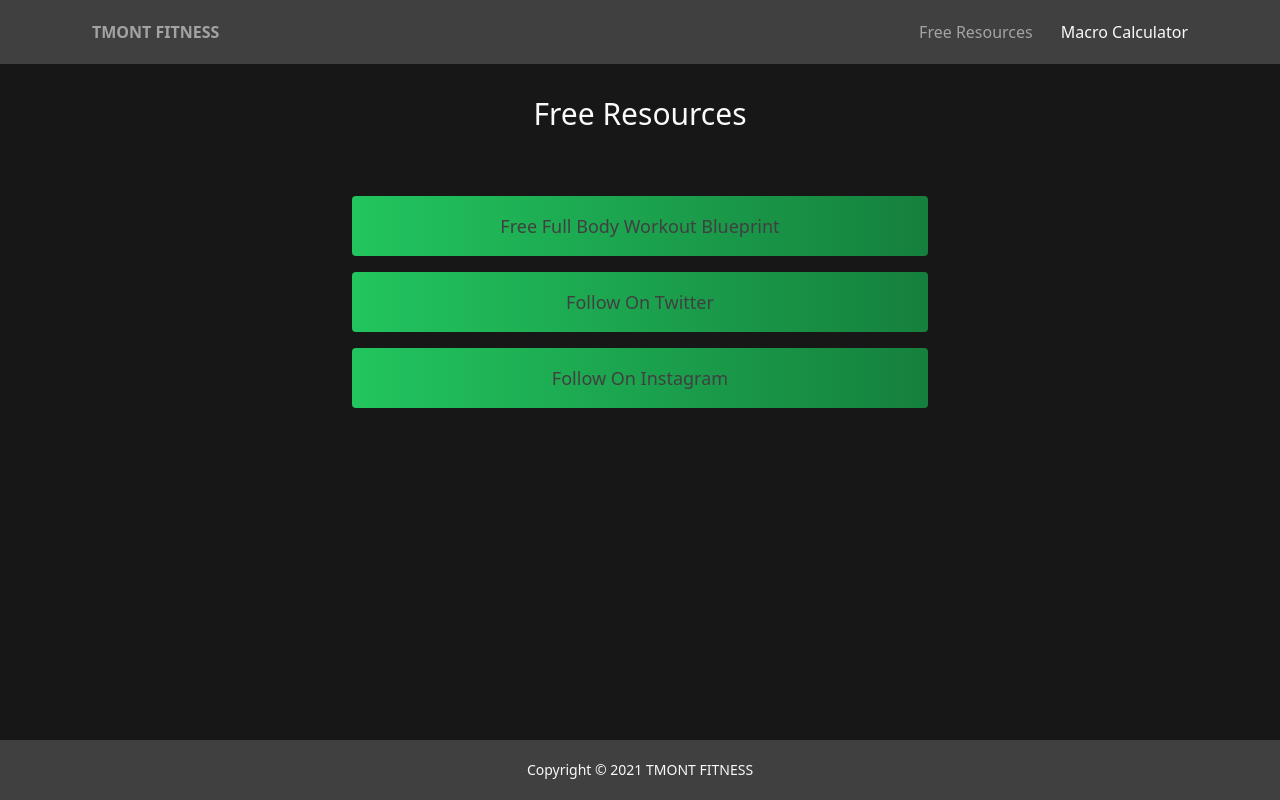
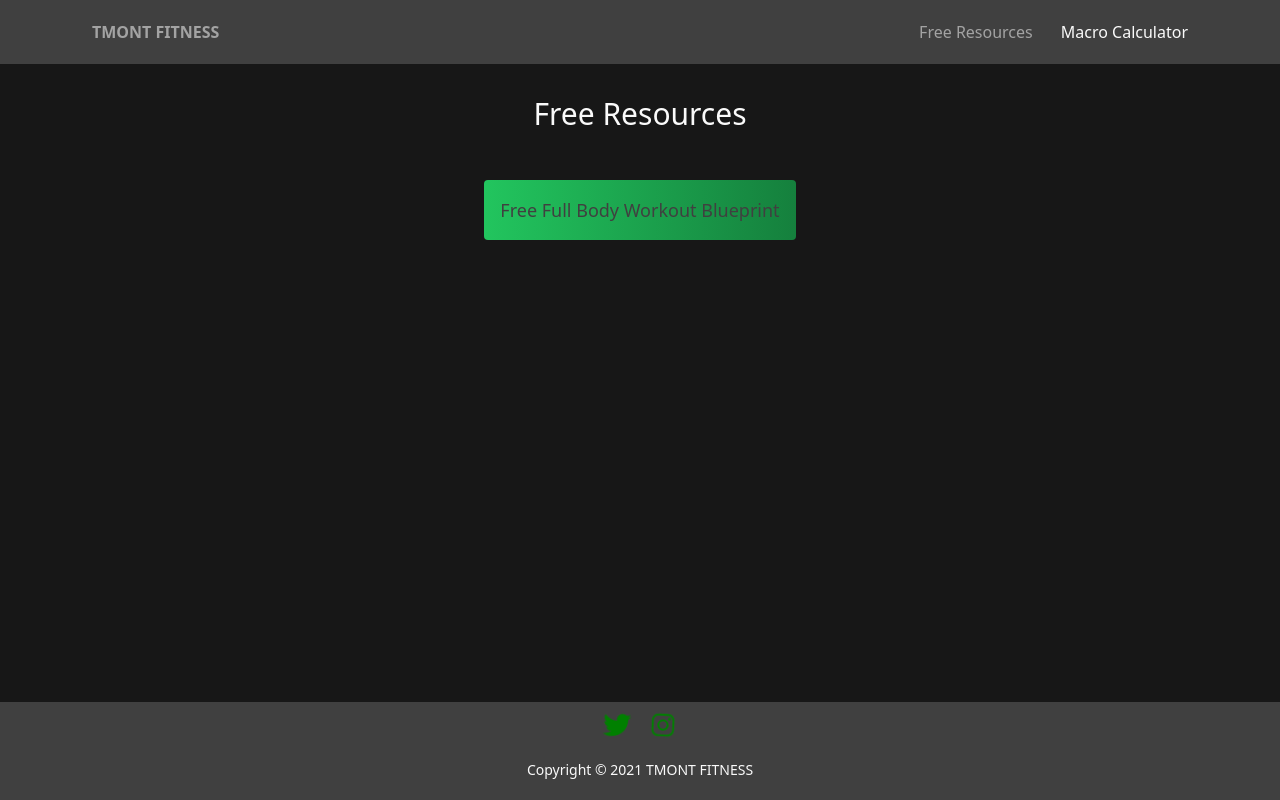
Before and after one commit to fitdevproject/tmontfitnes, a Next.js app: page /FreeResources in a window 1280 px wide. Built offline with nearby package versions, Linux system fonts and the light colour scheme.

Commit message:
Updates to macro result and footer

```diff
--- a/components/Footer.tsx
+++ b/components/Footer.tsx
@@ -1,7 +1,30 @@
+import { IoLogoTwitter, IoLogoInstagram } from "react-icons/io";
+import Link from "next/link";
 const Footer = () => {
   return (
     <footer className="bg-neutral-700">
-      <div className="max-w-6xl mx-auto px-4 flex justify-center">
+      <div className="max-w-6xl mx-auto px-4 flex flex-col items-center">
+        <div className="flex mt-2">
+          <Link href="https://twitter.com/tmontfitness">
+            <a className="animate-fade-in-down mr-4" target="_blank">
+              <IoLogoTwitter
+                className="animate-wiggle"
+                color="green"
+                size={30}
+              />
+            </a>
+          </Link>
+
+          <Link href="https://instagram.com/tmontfitness">
+            <a className="animate-fade-in-down " target="_blank">
+              <IoLogoInstagram
+                className="animate-wiggle"
+                color="green"
+                size={30}
+              />
+            </a>
+          </Link>
+        </div>
         <div className="py-5 px-2 text-neutral-50 text-sm">
           Copyright &copy; {new Date().getFullYear()} TMONT FITNESS
         </div>
--- a/package.json
+++ b/package.json
@@ -15,6 +15,7 @@
     "next": "12.0.7",
     "react": "17.0.2",
     "react-dom": "17.0.2",
+    "react-icons": "^4.3.1",
     "yup": "^0.32.11"
   },
   "devDependencies": {
--- a/pages/FreeResources/index.tsx
+++ b/pages/FreeResources/index.tsx
@@ -1,35 +1,19 @@
 import type { NextPage } from "next";
 import Link from "next/link";
+import { IoLogoTwitter, IoLogoInstagram } from "react-icons/io";
 const FreeResources: NextPage = () => {
   return (
-    <div>
-      <h1 className="block mx-auto my-8 text-center text-neutral-50 text-3xl">
+    <div className="flex flex-col items-center">
+      <h1 className=" my-8 text-center text-neutral-50 text-3xl">
         Free Resources
       </h1>
-      <div className=" my-16 text-center">
+      <div className="text-center">
         <Link href="https://tmontfitness.gumroad.com/l/UOSFf?_ga=2.212175188.1582768222.1639430290-841510740.1630159065&_gl=1*1eu84co*_ga*ODQxNTEwNzQwLjE2MzAxNTkwNjU.*_ga_6LJN6D94N6*MTYzOTQzMDI4OS40LjEuMTYzOTQzMDgxNy4w">
           <a
-            className="mx-auto block my-4 rounded bg-gradient-to-r from-green-500 to-green-700 max-w-xs md:max-w-xl py-4 px-4 md:text-lg hover:bg-gradient-to-r hover:from-green-600 hover:to-green-900 hover:text-black text-neutral-700"
+            className="animate-fade-in-down mx-auto block my-4 rounded bg-gradient-to-r from-green-500 to-green-700 max-w-xs md:max-w-xl py-4 px-4 md:text-lg hover:bg-gradient-to-r hover:from-green-600 hover:to-green-900 hover:text-black text-neutral-700"
             target="_blank"
           >
             Free Full Body Workout Blueprint
-          </a>
-        </Link>
-        <Link href="https://twitter.com/tmontfitness">
-          <a
-            className="mx-auto block my-4 rounded bg-gradient-to-r from-green-500 to-green-700  max-w-xs md:max-w-xl py-4 px-4 text-sm md:text-lg hover:bg-gradient-to-r hover:from-green-600 hover:to-green-900 hover:text-black text-neutral-700"
-            target="_blank"
-          >
-            Follow On Twitter
-          </a>
-        </Link>
-
-        <Link href="https://instagram.com/tmontfitness">
-          <a
-            className="mx-auto block my-4 rounded bg-gradient-to-r from-green-500 to-green-700 max-w-xs md:max-w-xl py-4 px-4 text-sm md:text-lg hover:bg-gradient-to-r hover:from-green-600 hover:to-green-900 hover:text-black text-neutral-700"
-            target="_blank"
-          >
-            Follow On Instagram
           </a>
         </Link>
       </div>
--- a/pages/MacroCalculator/index.jsx
+++ b/pages/MacroCalculator/index.jsx
@@ -2,6 +2,8 @@ import { useState, useEffect } from "react";
 import Link from "next/link";
 import { Formik, Form, useField } from "formik";
 import * as Yup from "yup";
+import { IoIosFlame } from "react-icons/io";
+import { GiMeat, GiMeal } from "react-icons/gi";
 const MacroCalculator = () => {
   const [dailyCalories, setDailyCalories] = useState(0);
   const [dailyProtein, setDailyProtein] = useState(0);
@@ -202,7 +204,12 @@ const MacroCalculator = () => {
               <hr className="mt-4" />
             </div>
             <div className="md:flex md:items-center justify-evenly">
-              <div className="px-2 py-2 flex md:flex-col">
+              <div className="mb-2 flex md:flex-col">
+                <div className="flex">
+                  <div className="mr-2">
+                    <IoIosFlame color="black" size={30} />
+                  </div>
+                  <div className="mb-2 flex md:flex-col">
                     <h1 className="text-neutral-800 mr-2 md:m-0">
                       Daily Calorie Target:
                     </h1>
@@ -210,21 +217,38 @@ const MacroCalculator = () => {
                       {dailyCalories}
                     </p>
                   </div>
-              <div className="px-2 py-2 flex md:flex-col">
+                </div>
+              </div>
+              <div className="mb-2 flex md:flex-col">
+                <div className="flex">
+                  <div className="mr-2">
+                    <GiMeat color="black" size={30} />
+                  </div>
+                  <div className="mb-2 flex md:flex-col">
                     <h1 className="text-neutral-800 mr-2 md:m-0">
                       Daily Protein Target:
                     </h1>
+
                     <p className="text-neutral-800 text-center font-bold">
                       {dailyProtein}
                     </p>
                   </div>
-              <div className="px-2 py-2 flex md:flex-col">
+                </div>
+              </div>
+              <div className="mb-2 flex md:flex-col">
+                <div className="flex">
+                  <div className="mr-2">
+                    <GiMeal color="black" size={30} />
+                  </div>
+                  <div className="mb-2 flex md:flex-col">
                     <h1 className="text-neutral-800 mr-2 md:m-0">
                       Weekly Calorie Target:
                     </h1>
                     <p className="text-neutral-800 text-center font-bold">
                       {numberWithCommas(dailyCalories * 7)}
                     </p>
+                  </div>
+                </div>
               </div>
             </div>
           </div>
--- a/tailwind.config.js
+++ b/tailwind.config.js
@@ -9,6 +9,35 @@ module.exports = {
       1: "1rem",
     },
     extend: {
+      keyframes: {
+        "fade-in-down": {
+          "0%": {
+            opacity: "0",
+            transform: "translateY(-10px)",
+          },
+          "100%": {
+            opacity: "1",
+            transform: "translateY(0)",
+          },
+        },
+      },
+      animation: {
+        "fade-in-down": "fade-in-down 1s ease-out",
+      },
+      keyframes: {
+        wiggle: {
+          "0%, 100%": {
+            transform: "rotate(-3deg)",
+          },
+          "50%": {
+            transform: "rotate(3deg)",
+          },
+        },
+      },
+      animation: {
+        wiggle: "wiggle 1s ease-in-out infinite",
+      },
+
       backgroundImage: {
         down: "url('/img/down.svg')",
       },
```
Also changed, not shown: 2 other files (tests, documents, lock files or other folders). Lines whose indentation alone changed are shown as unchanged.
